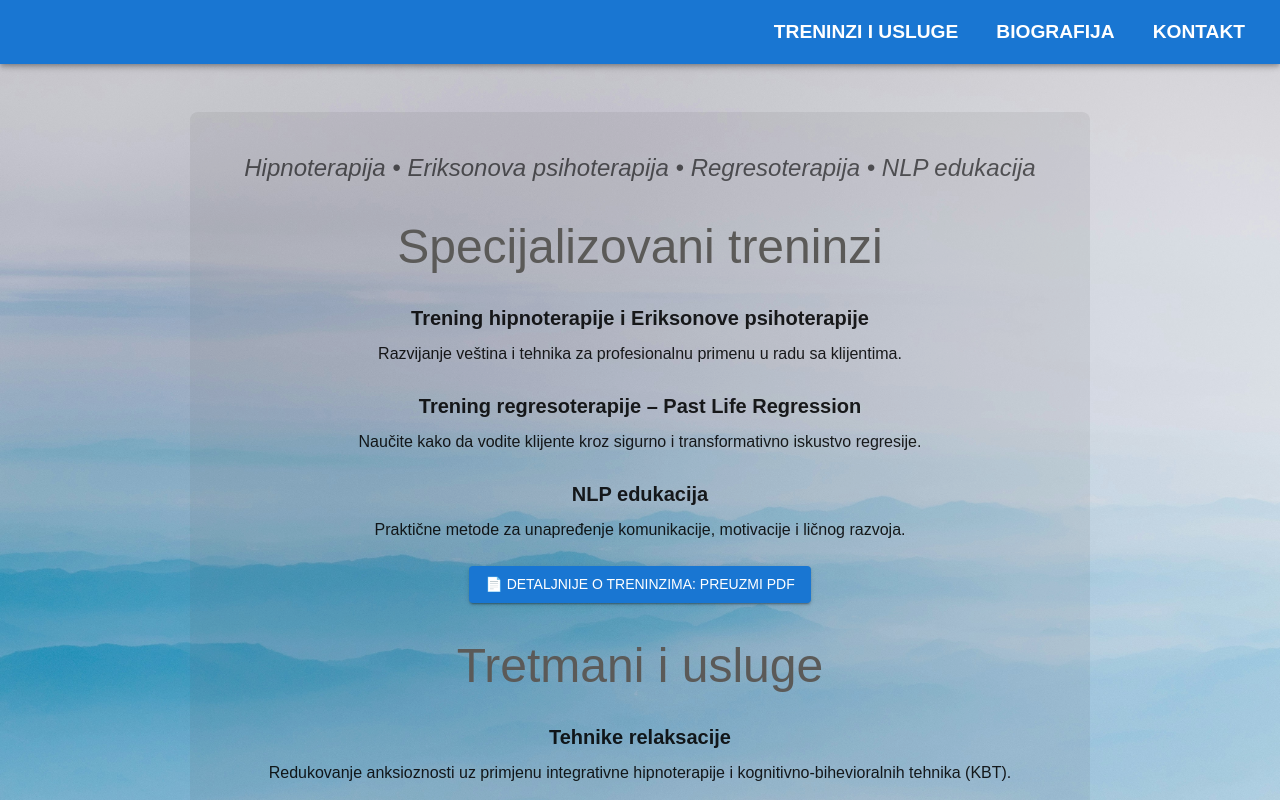
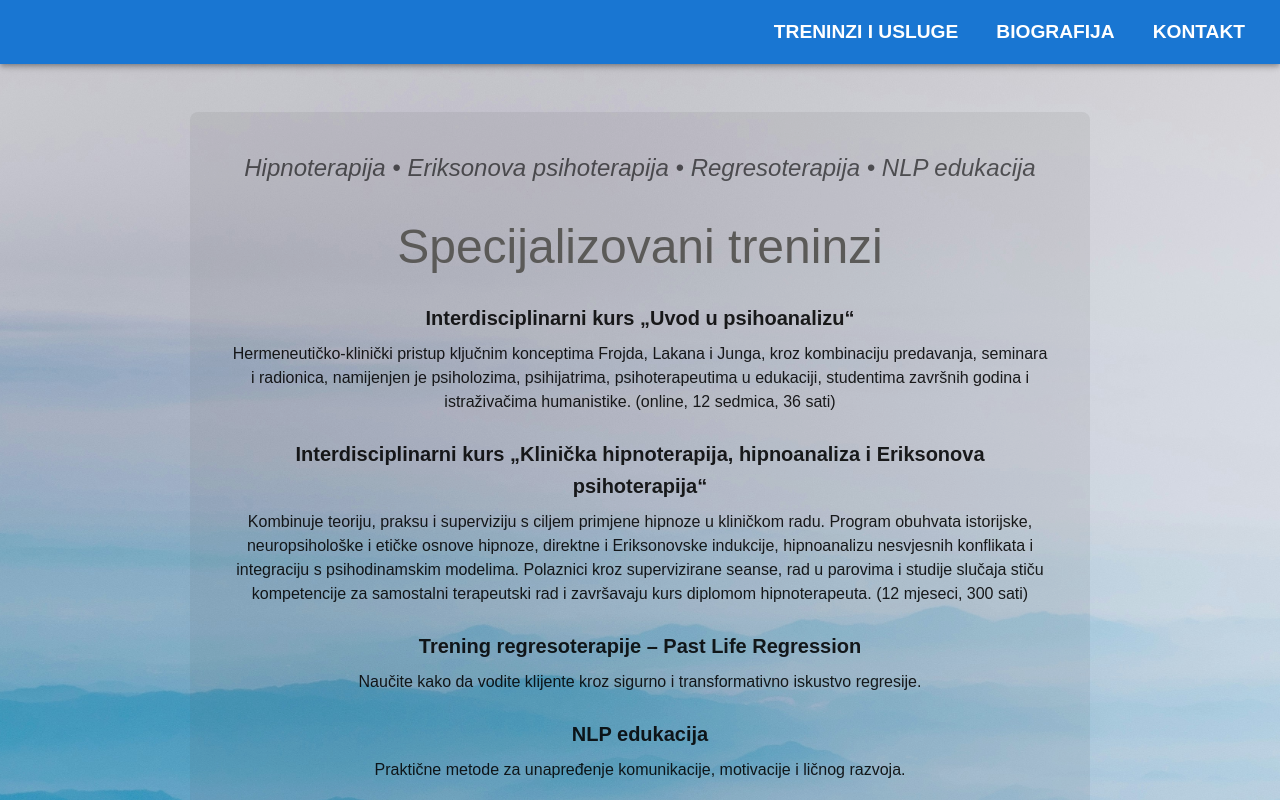
Before and after one commit to 1v4n4/vule, a React (Vite) app: page /about in a window 1280 px wide. Shown: the top 800 px of the page. Built offline with nearby package versions, Linux system fonts and the light colour scheme; some icons are missing.

Commit message:
Update programs

```diff
--- a/src/pages/About.tsx
+++ b/src/pages/About.tsx
@@ -41,8 +41,13 @@ const About = () => {
         <Box>
           {[
             {
-              title: "Trening hipnoterapije i Eriksonove psihoterapije",
-              desc: "Razvijanje veština i tehnika za profesionalnu primenu u radu sa klijentima.",
+              title: "Interdisciplinarni kurs „Uvod u psihoanalizu“",
+              desc: "Hermeneutičko-klinički pristup ključnim konceptima Frojda, Lakana i Junga, kroz kombinaciju predavanja, seminara i radionica, namijenjen je psiholozima, psihijatrima, psihoterapeutima u edukaciji, studentima završnih godina i istraživačima humanistike. (online, 12 sedmica, 36 sati)",
+            },
+            {
+              title:
+                "Interdisciplinarni kurs „Klinička hipnoterapija, hipnoanaliza i Eriksonova psihoterapija“",
+              desc: "Kombinuje teoriju, praksu i superviziju s ciljem primjene hipnoze u kliničkom radu. Program obuhvata istorijske, neuropsihološke i etičke osnove hipnoze, direktne i Eriksonovske indukcije, hipnoanalizu nesvjesnih konflikata i integraciju s psihodinamskim modelima. Polaznici kroz supervizirane seanse, rad u parovima i studije slučaja stiču kompetencije za samostalni terapeutski rad i završavaju kurs diplomom hipnoterapeuta. (12 mjeseci, 300 sati) ",
             },
             {
               title: "Trening regresoterapije – Past Life Regression",
--- a/src/pages/Home.tsx
+++ b/src/pages/Home.tsx
@@ -132,7 +132,7 @@ export default function Home() {
           >
             Hipnoterapeut • Bioenergetičar • Trener
           </Typography>
-          <Typography variant="body1" paragraph sx={{ textAlign: "center" }}>
+          <Typography variant="body1" sx={{ textAlign: "center" }}>
             Specijalizovan za integrativnu hipnoterapiju, Eriksonovu
             psihoterapiju, Past Life Regression, NLP edukaciju i bioenergetske
             tretmane, pruža i individualne seanse i stručne treninge.
```
